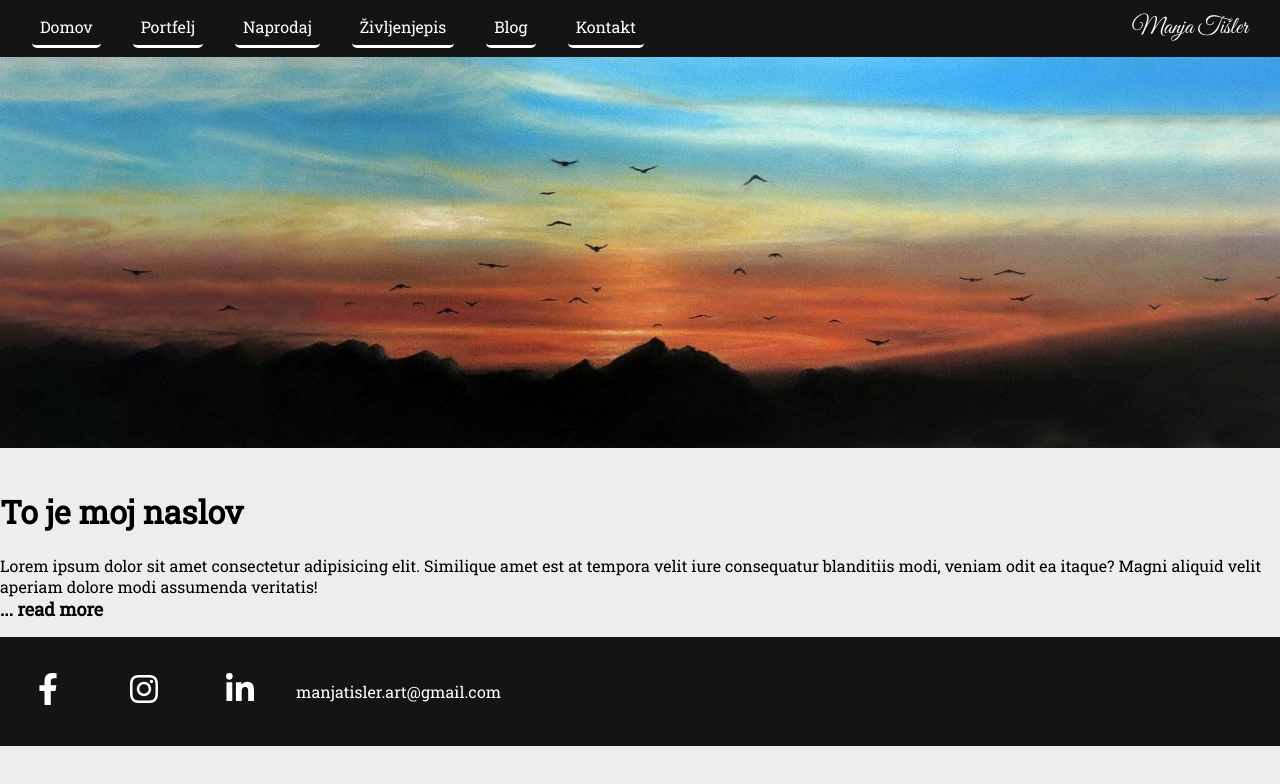
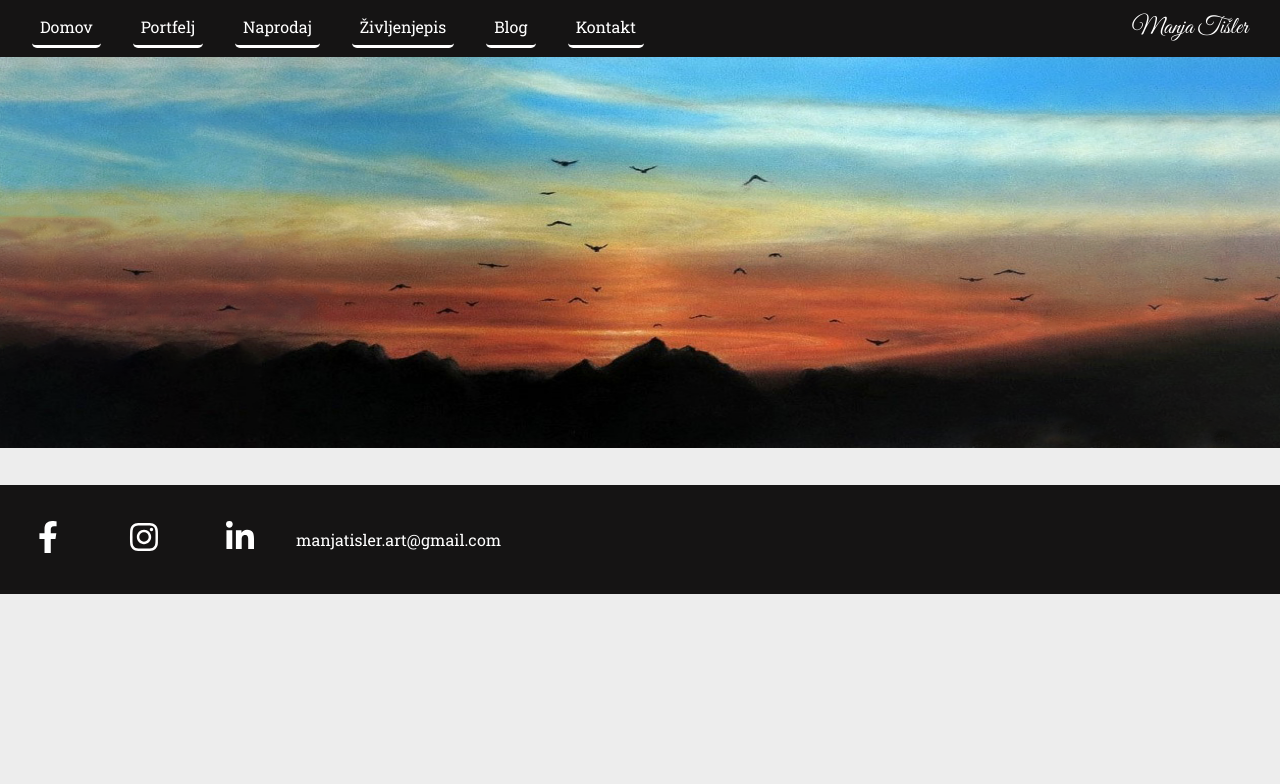
Before and after one commit to jureperos/Manja_Art_React, a React (Create React App) app: page /blog in a window 1280 px wide. Shown: the top 784 px of the page. Built offline with nearby package versions, Linux system fonts and the light colour scheme.

Commit message:
new layout, start from scratch

```diff
--- a/src/components/blog/Blog.css
+++ /dev/null
@@ -1,19 +0,0 @@
-.read-more.open,
-.more-text.open
-{
-    display: block;
-}
-
-.read-more.closed,
-.more-text.closed,
-.read-less.closed
-{
-    display: none;
-}
-
-.read-more,
-.read-less
-{
-    font-weight: bold;
-    font-size: large;
-}
--- a/src/components/blog/Blog.js
+++ b/src/components/blog/Blog.js
@@ -1,9 +1,11 @@
-import './Blog.css'
-import BlPost1 from './blogPosts/BlPost1'
+import BlPost1 from './blogLinks/BlogLinks'
 
 function Blog() {
     return (
         <>
+            <img></img>
+            <p></p>
+
             <BlPost1 />
         </>
     )
--- /dev/null
+++ b/src/components/blog/blogLinks/BlogLinks.js
@@ -0,0 +1,15 @@
+import { useState } from 'react'
+import './BlogLinks.css'
+
+
+function BlPost1() {
+    const [moreText, setmoreText] = useState(false);
+
+    return(
+        <>
+
+        </>
+    )
+}
+
+export default BlPost1
--- a/src/components/blog/blogPosts/BlPost1.js
+++ /dev/null
@@ -1,33 +0,0 @@
-import { useState } from 'react'
-
-function BlPost1() {
-    const [moreText, setmoreText] = useState(false);
-
-    return(
-        <>
-            <img></img>
-            <h1>To je moj naslov</h1>
-            <div>
-                <p>Lorem ipsum dolor sit amet consectetur adipisicing elit. Similique amet est at tempora velit iure consequatur blanditiis modi, veniam odit ea itaque? Magni aliquid velit aperiam dolore modi assumenda veritatis!
-                    <span
-                    onClick={() => {setmoreText(!moreText)}}
-                    className={`read-more ${moreText ? 'closed' : 'open'}`}>
-                    ... read more</span>
-
-                    <span
-                    onClick={() => {setmoreText(!moreText)}}
-                    className={`more-text ${moreText ? 'open': 'closed'}`}
-                    >Lorem ipsum, dolor sit amet consectetur adipisicing elit. Odit molestias sed repellendus, reprehenderit consequatur quia quas ipsum enim magnam. Saepe repudiandae libero autem qui. Quod eius magnam aliquam alias. Tempore.
-                    </span>
-
-                    <span
-                    onClick={() => {setmoreText(!moreText)}}
-                    className={`read-less ${moreText ? 'open': 'closed'}`}>
-                    Show less</span>
-                </p>
-            </div>
-        </>
-    )
-}
-
-export default BlPost1
```
Also changed, not shown: src/components/blog/blogLinks/BlogLinks.css (added), 1 other file (tests, documents, lock files or other folders).
